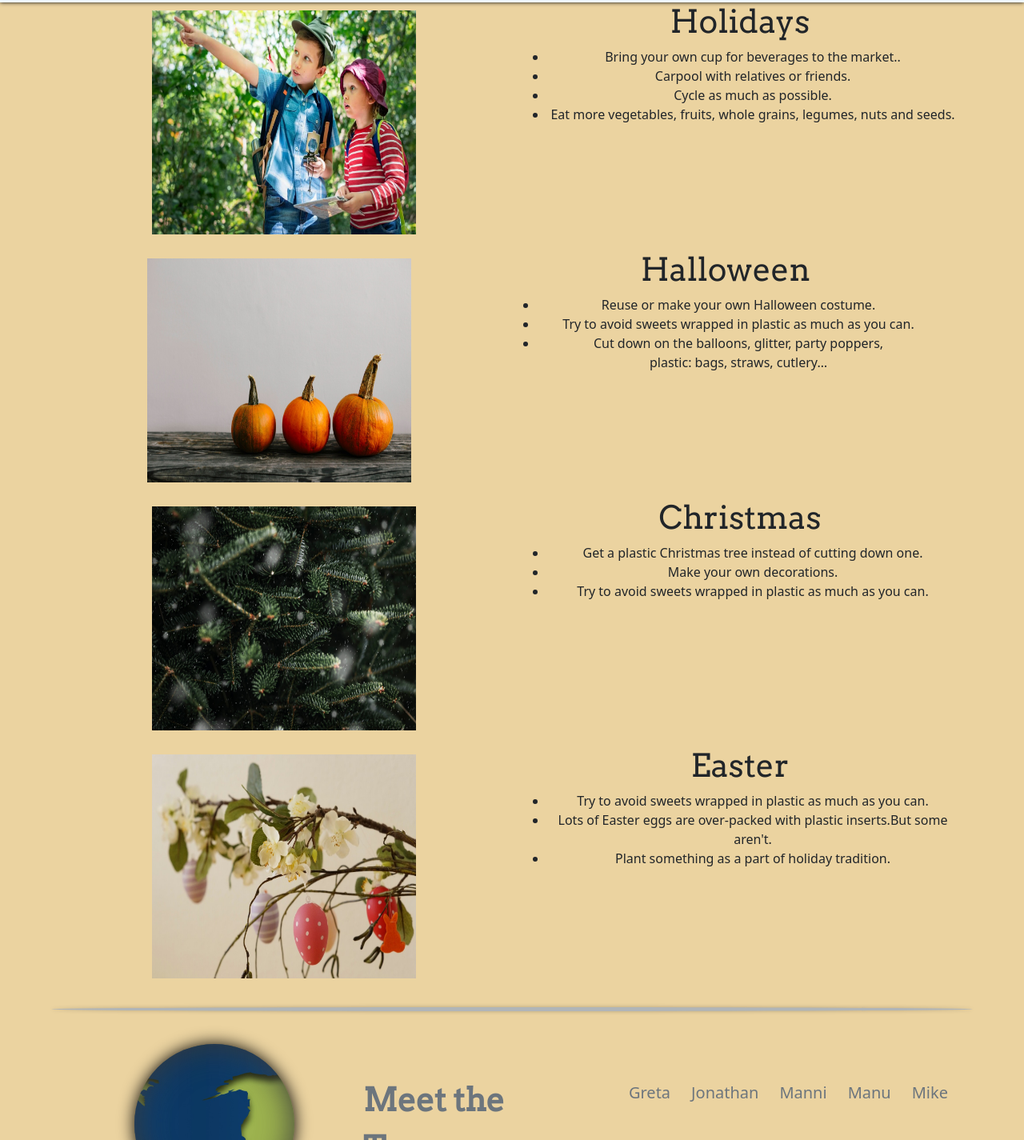
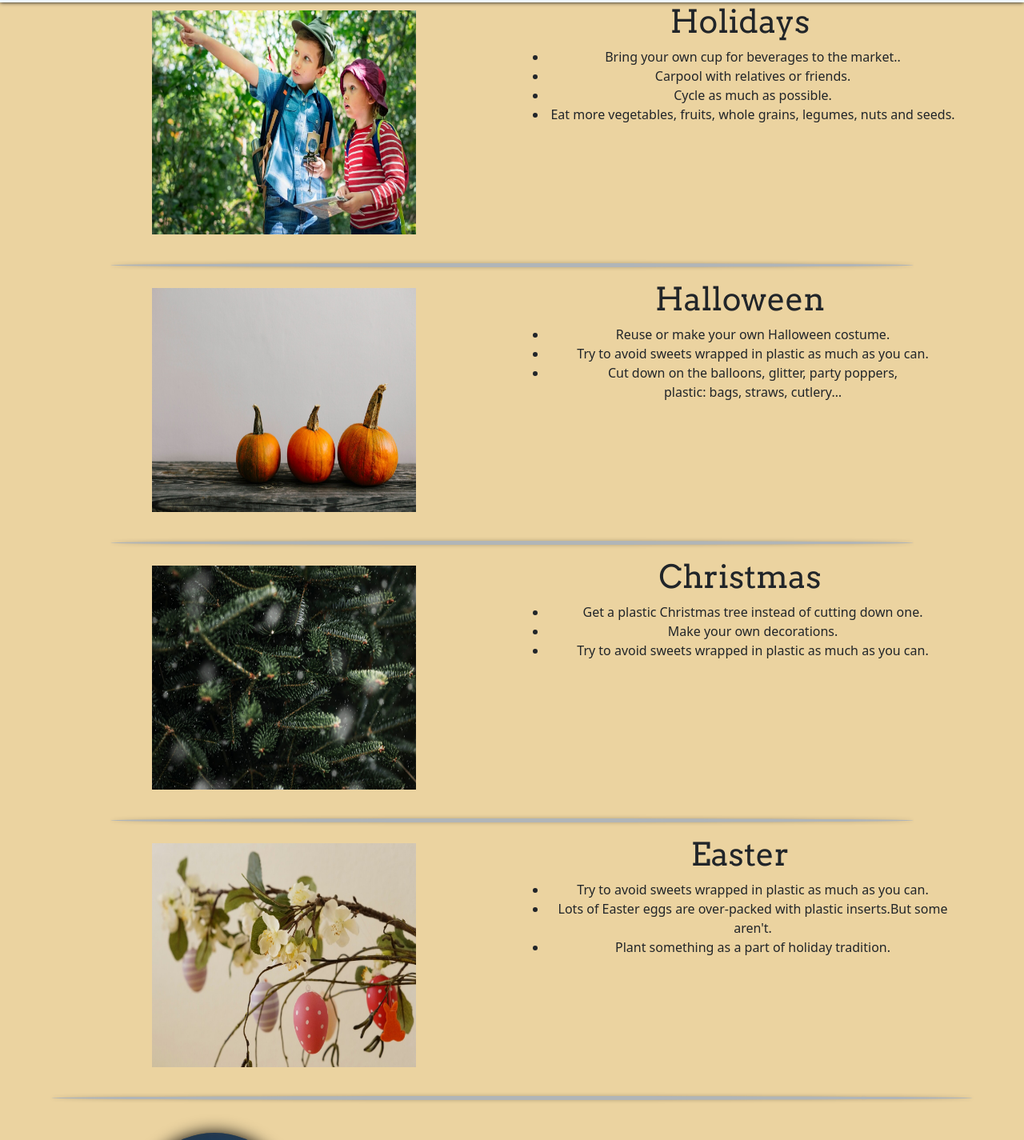
Before and after one commit to manni8436/a-better-world, a plain HTML site: page holiday.html in a window 1280 px wide. Shown: the part 100-1525 px from the top of the page at 80% size. Drawn offline with nearby package versions, Linux system fonts and the light colour scheme.

Commit message:
Add hr to seperate sections

```diff
--- a/holiday.html
+++ b/holiday.html
@@ -69,7 +69,6 @@
           <img class="tips-images rounded float-left img-fluid" src="images_activists/holidays.jpg" alt="Holidays">
         </div>
         <div class="col-sm-12 col-md-6 text-center">
-          <div>
           <h1>Holidays</h1>
           <ul>
             <li>Bring your own cup for beverages to the market..</li>
@@ -79,6 +78,7 @@
           </ul>
         </div>
       </div>
+      <hr>
       <div class="row">
         <div class="col-sm-12 col-md-6 text-center">
           <img class="tips-images rounded float-right" src="images_activists/halloween.jpg" alt="Halloween">
@@ -94,7 +94,7 @@
           </div>
         </div>
       </div>
-      </div>
+      <hr>
       <div class="row">
         <div class="col-sm-12 col-md-6 text-center">
           <img class="tips-images rounded float-right" src="images_activists/christmas.jpg" alt="Christmas">
@@ -110,6 +110,7 @@
           </div>
         </div>
       </div>
+      <hr>
       <div class="row">
         <div class="col-sm-12 col-md-6 text-center">
           <img class="tips-images rounded float-right" src="images_activists/easter.jpg" alt="Easter">
```
Lines whose indentation alone changed are shown as unchanged.
